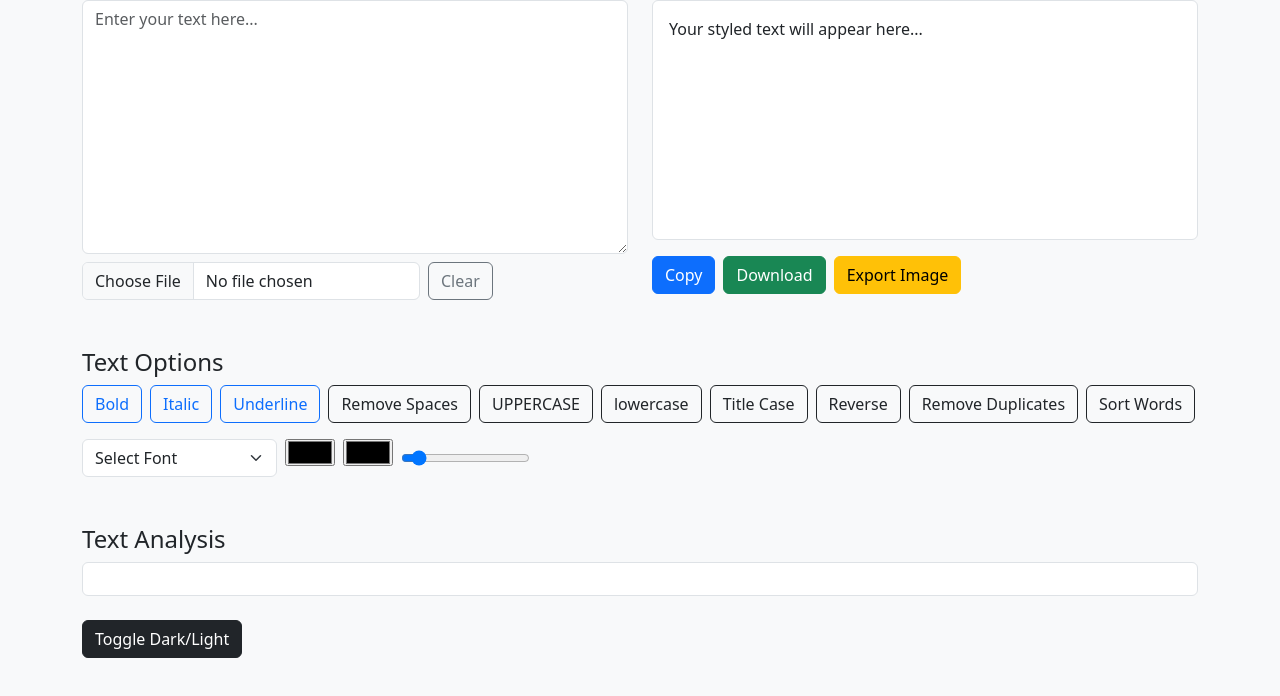
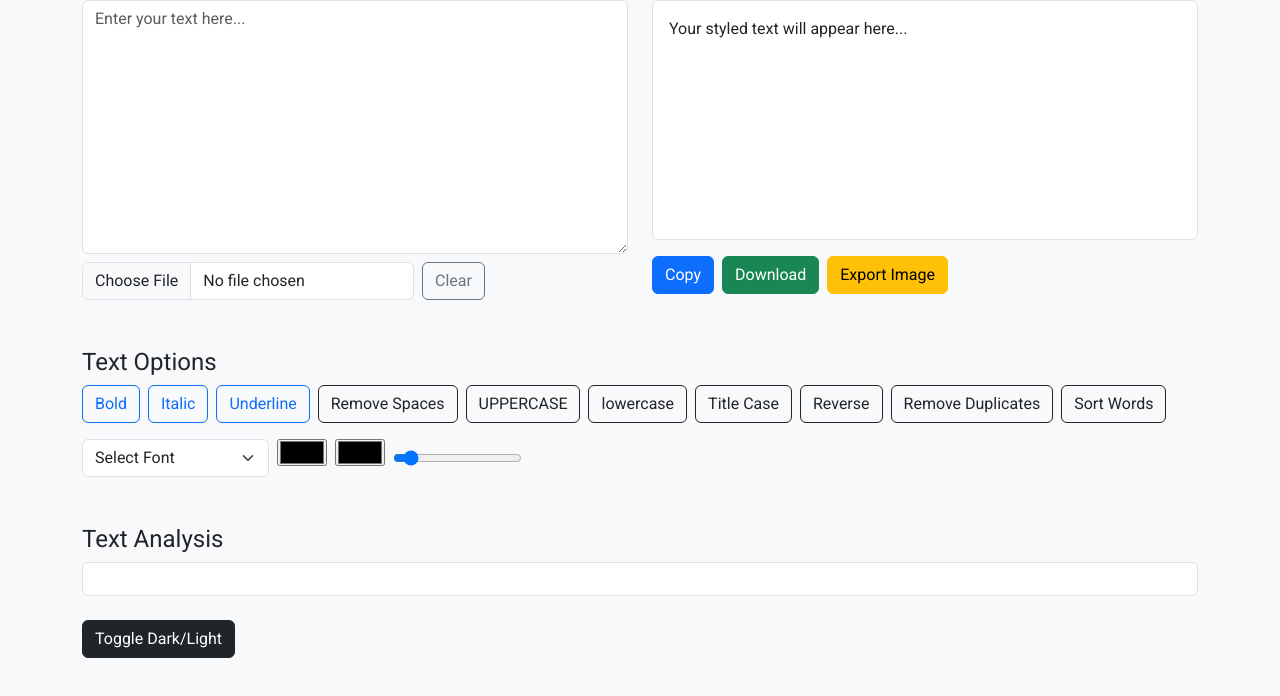
Before and after one commit to jaypanchal2004/textutils-pro, a plain HTML site: page textformat/index.html in a window 1280 px wide. Shown: the part 120-816 px from the top of the page. Drawn offline with nearby package versions, Linux system fonts and the light colour scheme; files that its build step writes are made by us from their sources.

Commit message:
Update styles.scss

```diff
--- a/textformat/sass/styles.scss
+++ b/textformat/sass/styles.scss
@@ -1,5 +1,6 @@
 body {
     transition: background 0.4s, color 0.4s;
+    font-family: 'Roboto', sans-serif;
   }
 
   .output-box {
@@ -27,4 +28,6 @@ body {
     }
   }
 
-  @import url('https://fonts.googleapis.com/css2?family=Pacifico&family=Roboto&family=Oswald&family=Lobster&family=Caveat&family=Monoton&family=Bangers&family=Shadows+Into+Light&family=Permanent+Marker&family=Orbitron&family=Quicksand&display=swap');
+  select, input {
+    font-family: 'Roboto', sans-serif;
+  }
```
